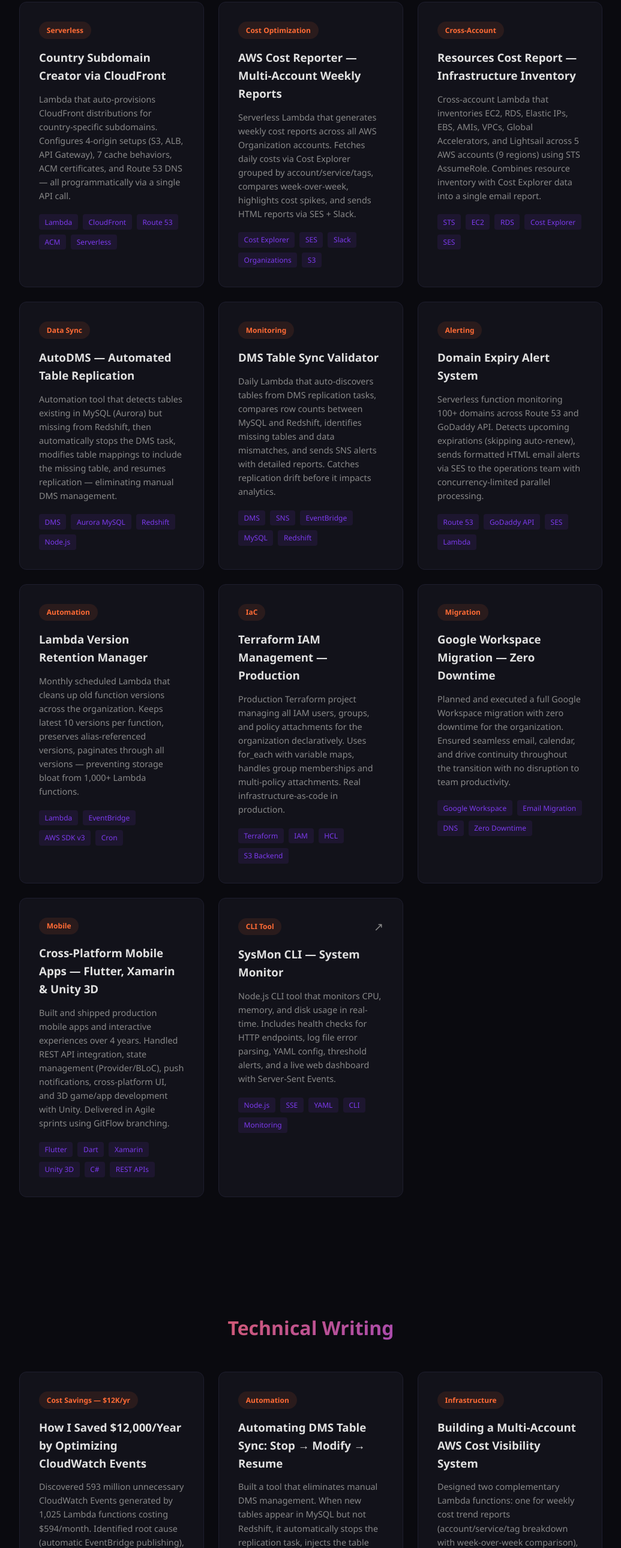
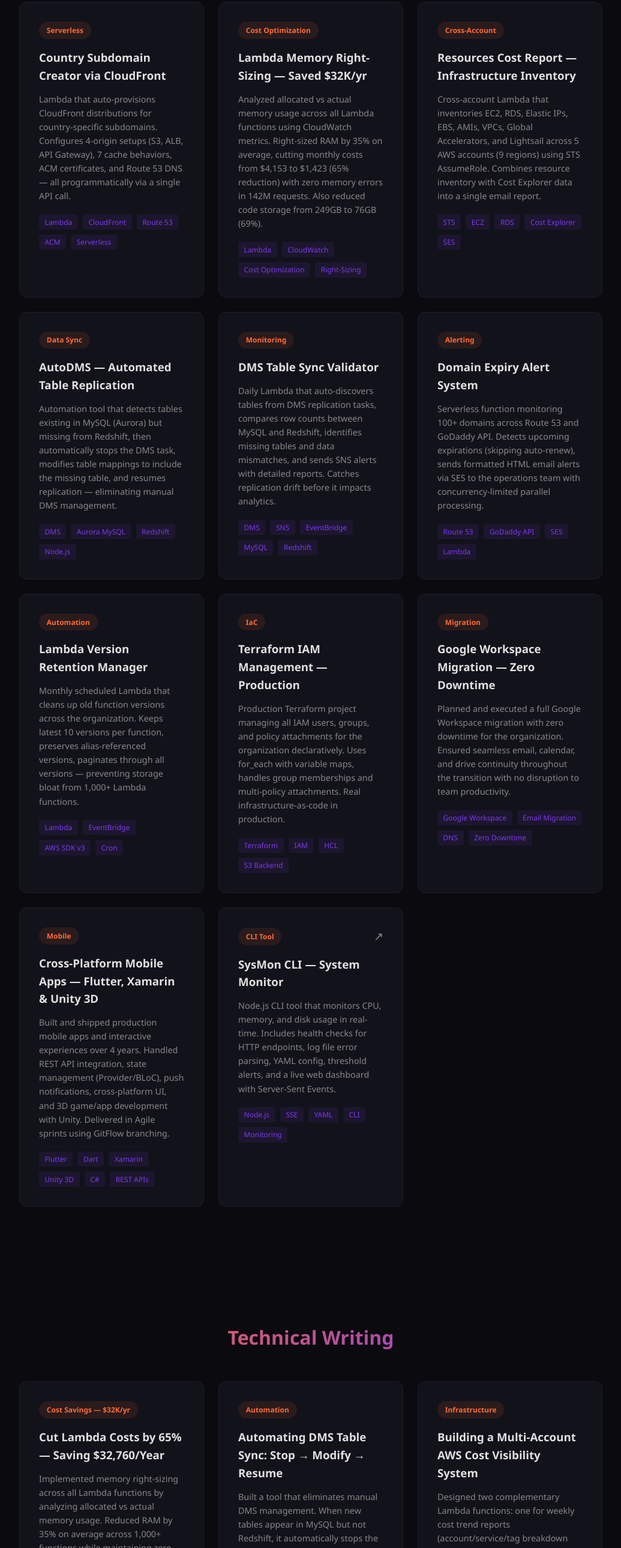
Before and after one commit to maitrip482/portfolio, a plain HTML site: page index.html in a window 1280 px wide. Shown: the part 3512-6093 px from the top of the page at 60% size, without its empty margins (122-1157 px from the left). Drawn offline with Linux system fonts and the light colour scheme.

Commit message:
minor changes

```diff
--- a/index.html
+++ b/index.html
@@ -146,10 +146,10 @@
                 <div class="project-header">
                     <span class="project-tag">Cost Optimization</span>
                 </div>
-                <h3>AWS Cost Reporter — Multi-Account Weekly Reports</h3>
-                <p>Serverless Lambda that generates weekly cost reports across all AWS Organization accounts. Fetches daily costs via Cost Explorer grouped by account/service/tags, compares week-over-week, highlights cost spikes, and sends HTML reports via SES + Slack.</p>
+                <h3>Lambda Memory Right-Sizing — Saved $32K/yr</h3>
+                <p>Analyzed allocated vs actual memory usage across all Lambda functions using CloudWatch metrics. Right-sized RAM by 35% on average, cutting monthly costs from $4,153 to $1,423 (65% reduction) with zero memory errors in 142M requests. Also reduced code storage from 249GB to 76GB (69%).</p>
                 <div class="project-tech">
-                    <span>Cost Explorer</span><span>SES</span><span>Slack</span><span>Organizations</span><span>S3</span>
+                    <span>Lambda</span><span>CloudWatch</span><span>Cost Optimization</span><span>Right-Sizing</span>
                 </div>
             </div>
             <div class="project-card">
@@ -251,10 +251,10 @@
         <div class="projects-grid">
             <div class="project-card">
                 <div class="project-header">
-                    <span class="project-tag">Cost Savings — $12K/yr</span>
+                    <span class="project-tag">Cost Savings — $32K/yr</span>
                 </div>
-                <h3>How I Saved $12,000/Year by Optimizing CloudWatch Events</h3>
-                <p>Discovered 593 million unnecessary CloudWatch Events generated by 1,025 Lambda functions costing $594/month. Identified root cause (automatic EventBridge publishing), audited unused functions, and implemented a 3-week optimization plan that reduced costs by 92%.</p>
+                <h3>Cut Lambda Costs by 65% — Saving $32,760/Year</h3>
+                <p>Implemented memory right-sizing across all Lambda functions by analyzing allocated vs actual memory usage. Reduced RAM by 35% on average across 1,000+ functions while maintaining zero memory errors in 142M requests. Cut monthly costs from $4,153 to $1,423.</p>
                 <div class="project-tech">
                     <span>CloudWatch</span><span>Lambda</span><span>EventBridge</span><span>Cost Optimization</span>
                 </div>
```
